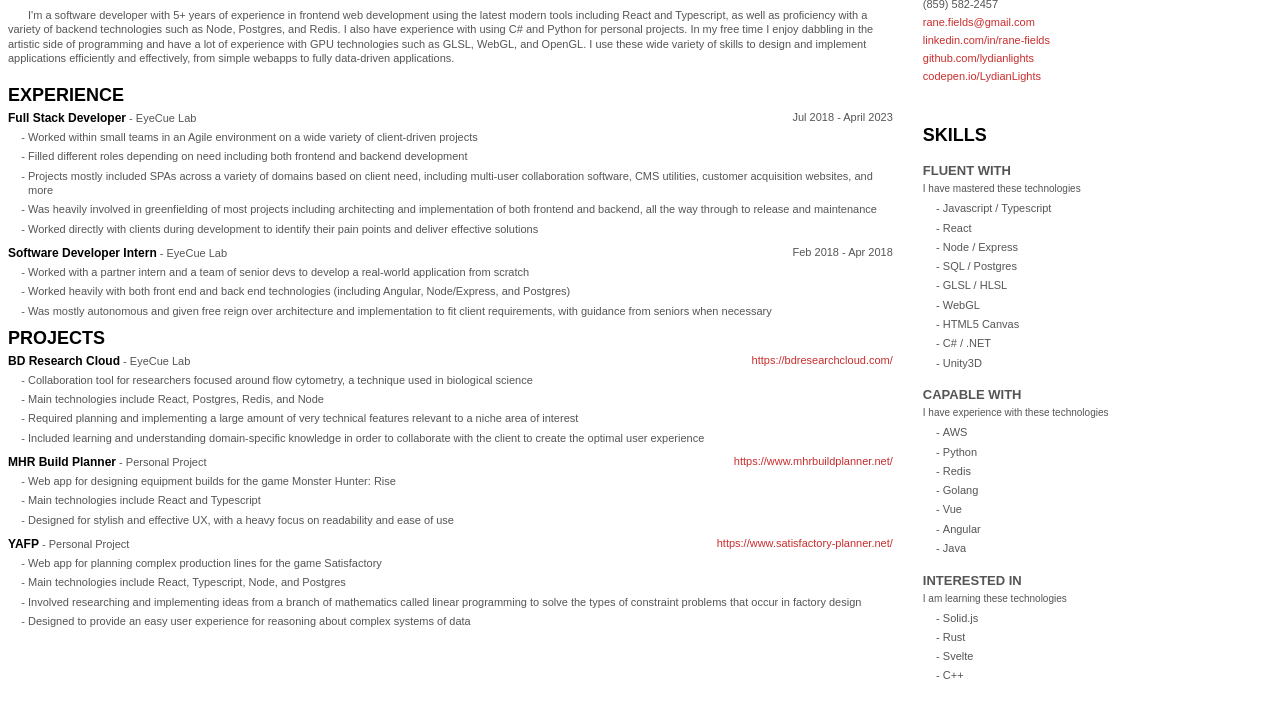
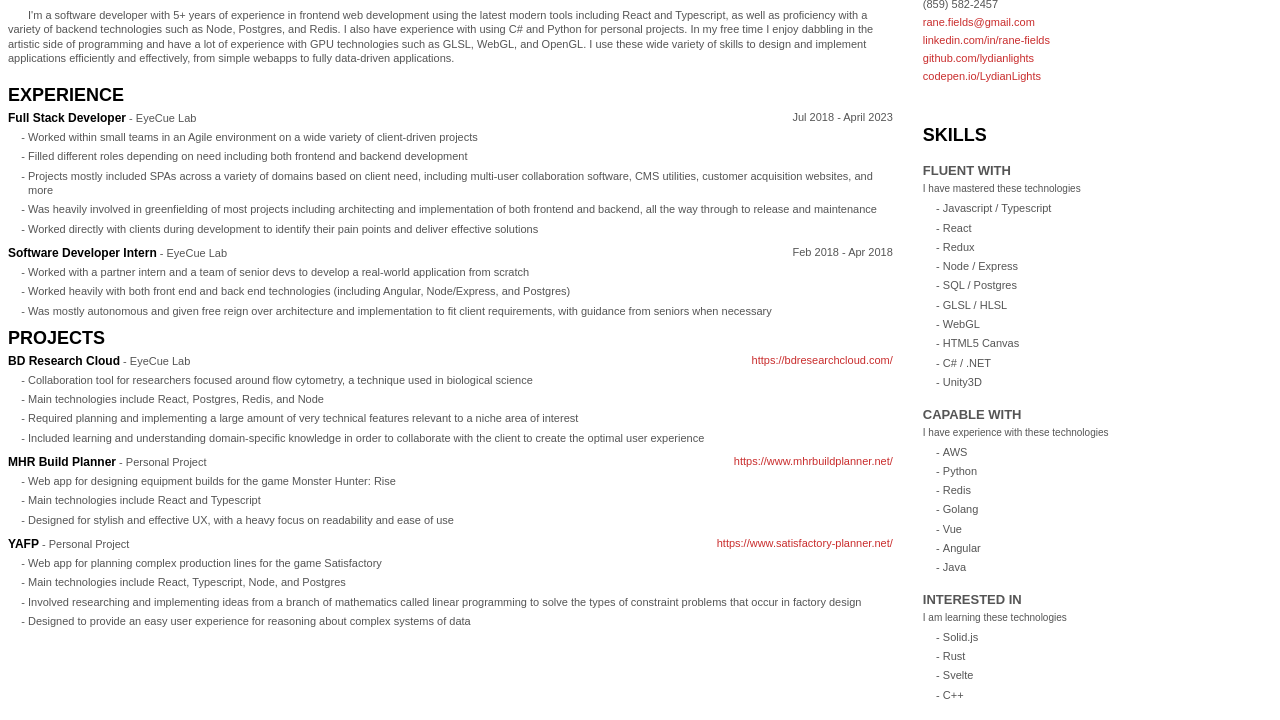
Before and after one commit to lydianlights/resume, a plain HTML site: page index.html in a window 1280 px wide. Shown: the part 97-817 px from the top of the page. Drawn offline with Linux system fonts and the light colour scheme.

Commit message:
Add Redux

```diff
--- a/index.html
+++ b/index.html
@@ -126,6 +126,7 @@
                     <ul>
                         <li>Javascript / Typescript</li>
                         <li>React</li>
+                        <li>Redux</li>
                         <li>Node / Express</li>
                         <li>SQL / Postgres</li>
                         <li>GLSL / HLSL</li>
```
